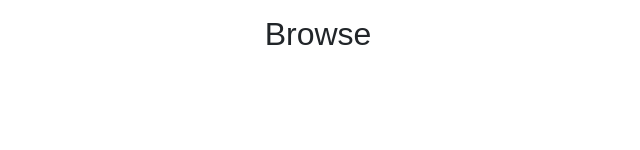
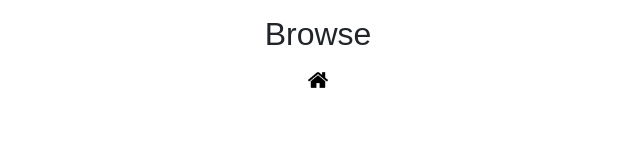
Before and after one commit to repetitioestmaterstudiorum/react-ts-city-itinerary, a React (Create React App) app in the folder front-end/: page /browse in a window 1280 px wide. Shown: the part 150-300 px from the top of the page, without its empty margins (322-962 px from the left). Built offline with nearby package versions, Linux system fonts and the light colour scheme.

Commit message:
fixed conditional routes

```diff
--- a/front-end/src/App.tsx
+++ b/front-end/src/App.tsx
@@ -1,18 +1,26 @@
 import React, { useEffect } from "react";
-import { BrowserRouter as Router } from "react-router-dom";
+import { BrowserRouter as Router, withRouter } from "react-router-dom";
 import Header from "./components/layout/Header";
 import Routes from "./components/Routes";
 
+// const isLanding = window.location.pathname !== "/";
+
 const App: React.FC = () => {
-  let isLanding = false;
-  useEffect(() => {
-    isLanding = window.location.pathname !== "/";
-    console.log(isLanding);
-  }, []);
+  //   const [isLanding, setIsLanding] = React.useState();
+  //   useEffect(() => {
+  //     if (window.location.pathname !== "/") {
+  //       setIsLanding(true);
+  //     } else {
+  //       setIsLanding(false);
+  //     }
+  //     // var isLanding = window.location.pathname !== "/";
+  //     // console.log(isLanding);
+  //   }, []);
+
   return (
     <Router>
       <Header />
-      <Routes isLanding={isLanding} />
+      <Routes />
     </Router>
   );
 };
--- a/front-end/src/components/Landing.tsx
+++ b/front-end/src/components/Landing.tsx
@@ -5,23 +5,22 @@ import CircleRight from "../img/circleRight.png";
 const Landing: React.FC = () => {
   return (
     <React.Fragment>
-            <section className="conatiner pt-5">
+      <section className="conatiner pt-4">
         <div className="text-center">
           <p>
-                        Find your perfect trip, designed by insiders who know
-                        and love their cities
+            Find your perfect trip, designed by insiders who know and love their
+            cities
           </p>
           <h2>Start browsing</h2>
           <Link to="/browse">
             <img
               src={CircleRight}
               style={{ maxWidth: "40px" }}
-                            alt="Start browsing"
-                        ></img>
+              alt="Start browsing"></img>
           </Link>
         </div>
       </section>
-            <nav className="pt-4">
+      <nav className="pt-3">
         <ul className="nav justify-content-center">
           <li className="nav-item">
             <Link className="nav-link" to="/log-in">
--- a/front-end/src/components/Routes.tsx
+++ b/front-end/src/components/Routes.tsx
@@ -1,22 +1,32 @@
-import React from "react";
-import { Route } from "react-router-dom";
+import React, { useEffect } from "react";
+import { Route, withRouter, RouteComponentProps } from "react-router-dom";
 import Landing from "./Landing";
 import LogIn from "./LogIn";
 import CreateAccount from "./CreateAccount";
 import Browse from "./Browse";
 import Footer from "./layout/Footer";
-
-const Routes: React.FC<RoutesProps> = ({ isLanding }) => {
-  console.log(isLanding);
+const Routes: React.FC<RouteComponentProps> = props => {
+  console.log("props", props.location.pathname);
+  const location = props.location.pathname;
+  // let isLanding = false;
+  const [isLanding, setIsLanding] = React.useState();
+  useEffect(() => {
+    let test = location !== "/";
+    setIsLanding(test);
+    // console.log(isLanding);
+  });
   return (
     <React.Fragment>
       <Route exact path="/" component={Landing} />
       <Route exact path="/create-account" component={CreateAccount} />
       <Route exact path="/log-in" component={LogIn} />
       <Route exact path="/browse" component={Browse} />
+      {/* <Route exact path="/" render={() => isLanding && <Footer />} /> */}
+      {/* {isLanding && <Route exact path="/" component={Footer} />} */}
       {isLanding && <Footer />}
+      {console.log(isLanding)}
     </React.Fragment>
   );
 };
 
-export default Routes;
+export default withRouter(Routes);
--- a/front-end/src/components/layout/Footer.tsx
+++ b/front-end/src/components/layout/Footer.tsx
@@ -1,10 +1,9 @@
 import React from "react";
+import HomeIcon from "../../img/homeIcon.png";
 import { Link } from "react-router-dom";
 
-import HomeIcon from "../../img/homeIcon.png";
-
 const Footer: React.FC = () => (
-  <footer className="container-fluid mt-2">
+  <footer className="container-fluid mt-3">
     <Link to="/">
       <img
         src={HomeIcon}
```
Also changed, not shown: front-end/src/components/layout/Header.tsx (line endings or trailing spaces). Lines whose indentation alone changed are shown as unchanged.
